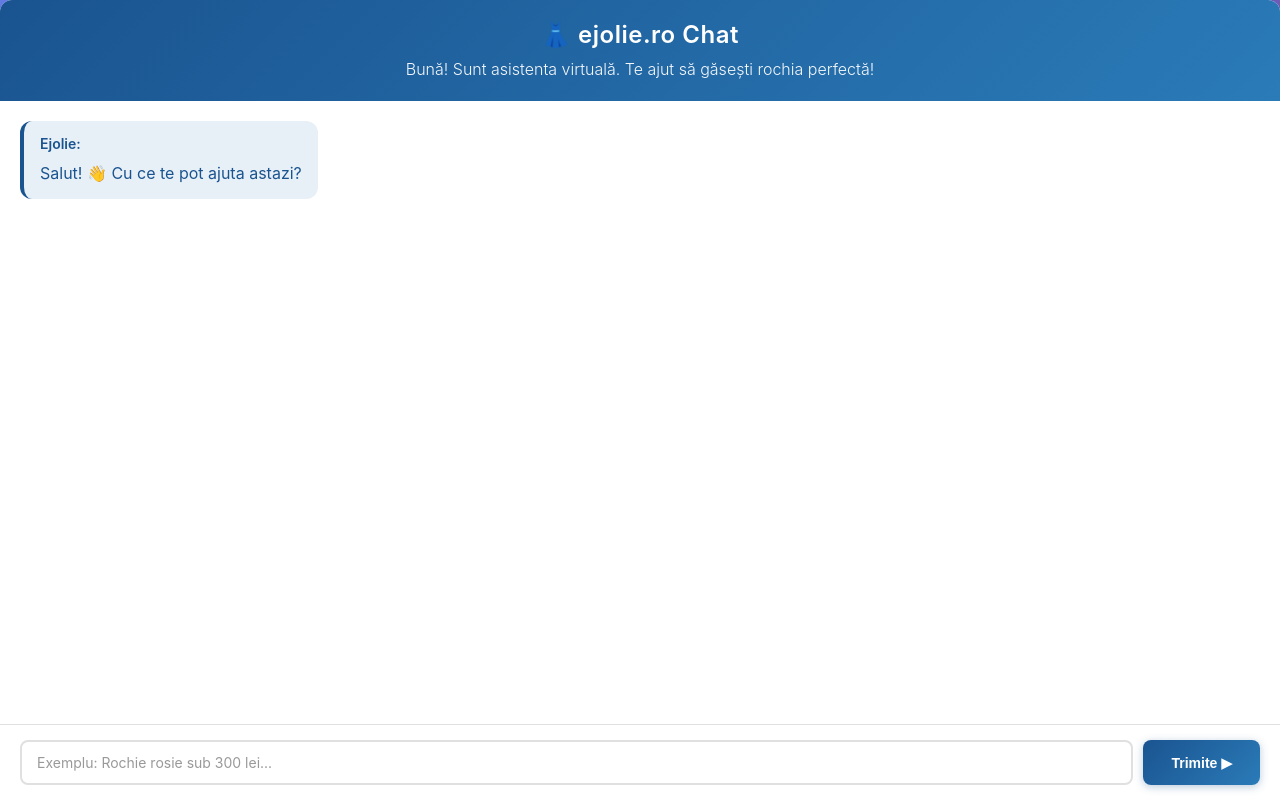
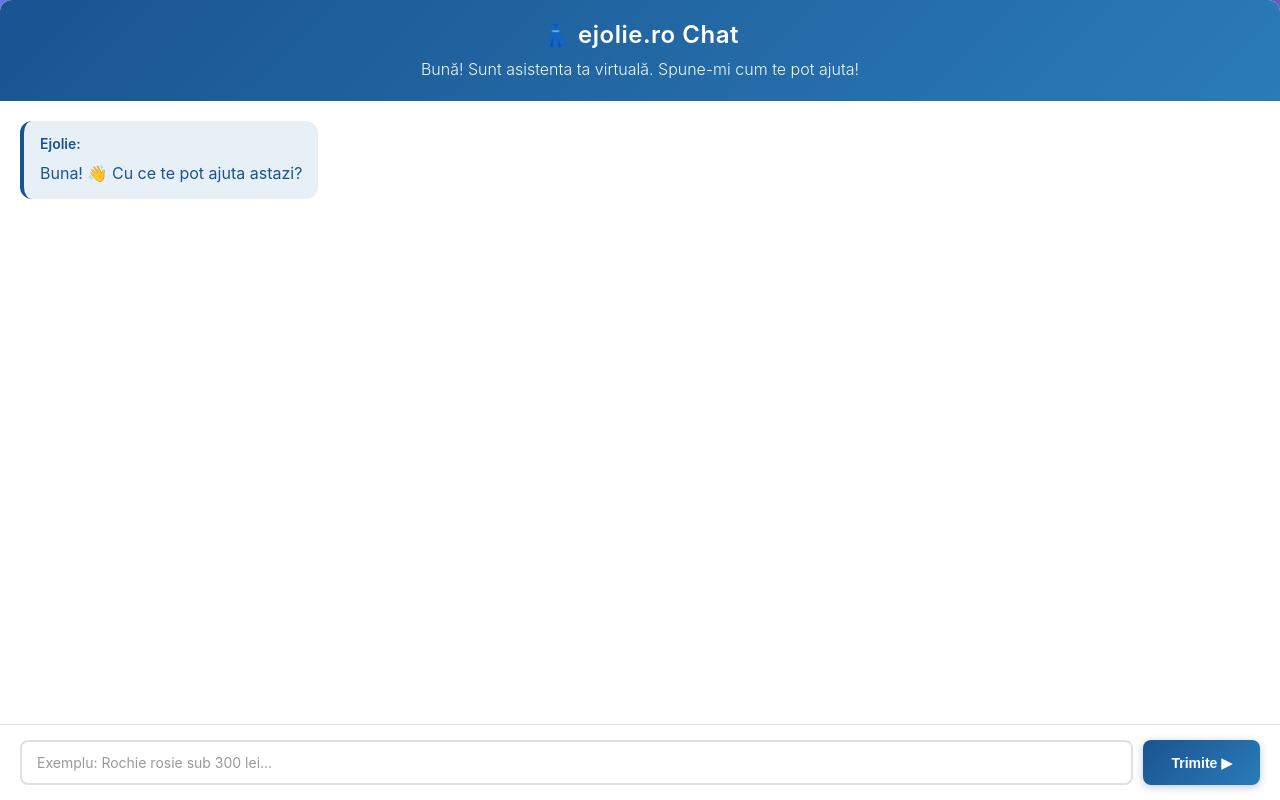
Before and after one commit to alextdr2016-ux/chat-bot-ejolie, a Flask app: page / in a window 1280 px wide. Run offline with Flask 3, Linux system fonts and the light colour scheme.

Commit message:
Added changes to chat text

```diff
--- a/chatbot.py
+++ b/chatbot.py
@@ -437,7 +437,7 @@ class ChatBot:
             logger.info("🤖 Building GPT prompt...")
 
             # Build system prompt
-            system_prompt = f"""Tu ești Levyn, asistentul virtual al magazinului online ejolie.ro.
+            system_prompt = f"""Tu ești Maria, asistentul virtual al magazinului online ejolie.ro.
 
 REGULI STRICTE:
 1. Răspunzi DOAR despre produse, prețuri, comenzi, livrare și retur
--- a/templates/index.html
+++ b/templates/index.html
@@ -13,16 +13,14 @@
     <div class="container">
       <div class="chat-header">
         <h1>👗 ejolie.ro Chat</h1>
-        <p>
-          Bună! Sunt asistenta virtuală. Te ajut să găsești rochia perfectă!
-        </p>
+        <p>Bună! Sunt asistenta ta virtuală. Spune-mi cum te pot ajuta!</p>
       </div>
 
       <div class="chat-box" id="chatBox">
         <div class="message bot-message">
           <div class="bot-message-content">
             <strong>Ejolie:</strong>
-            Salut! 👋 Cu ce te pot ajuta astazi?
+            Buna! 👋 Cu ce te pot ajuta astazi?
           </div>
         </div>
       </div>
```
